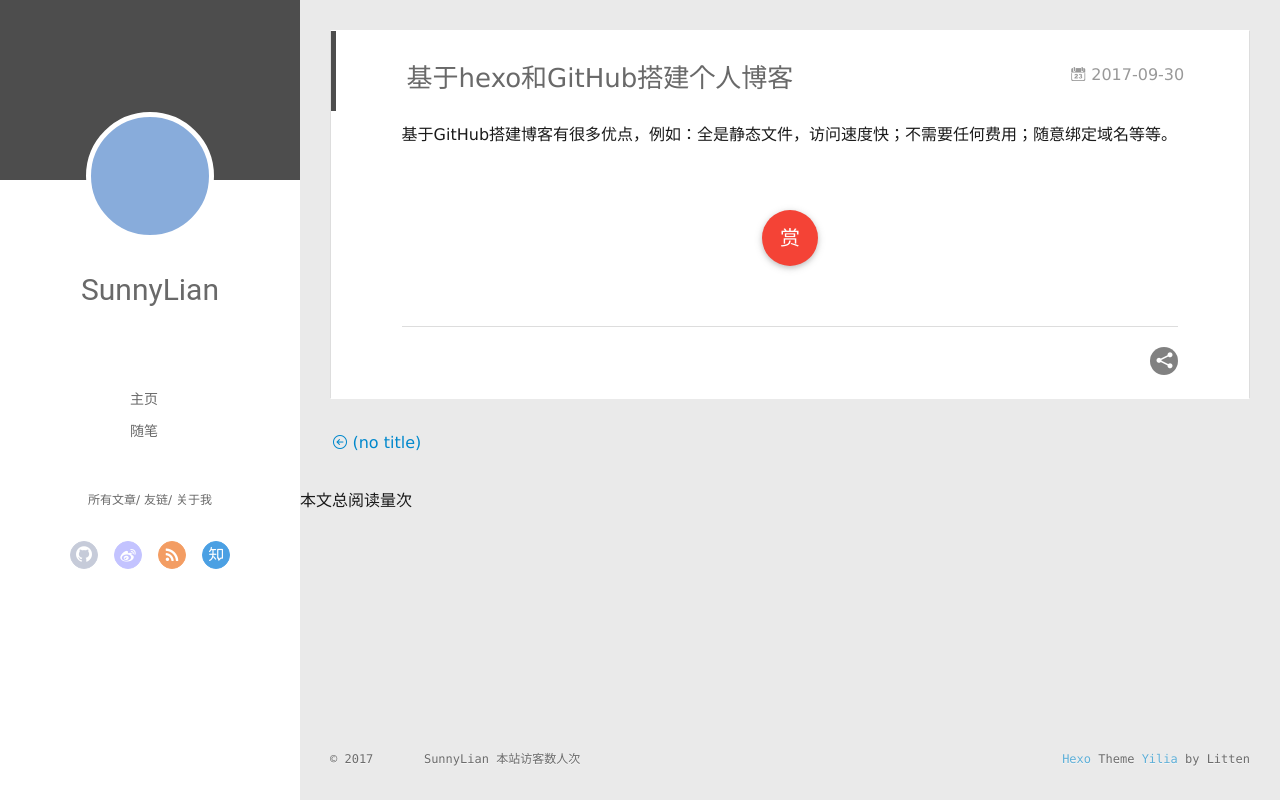
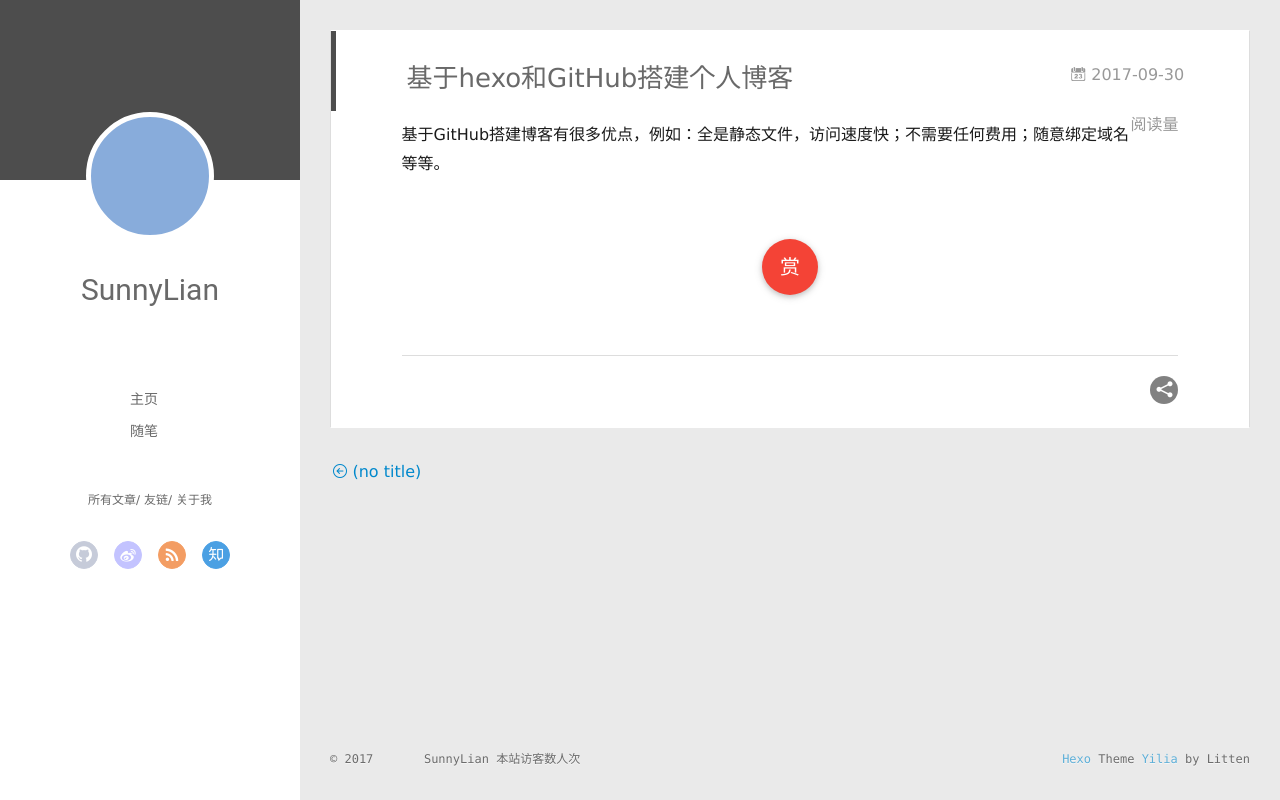
Before and after one commit to sunnylian/sunnylian.github.io, a plain HTML site: page 2017/09/30/index.html in a window 1280 px wide. Drawn offline with Linux system fonts and the light colour scheme; some packages are replaced by stand-ins of ours; no server answers; a script that the page names is missing.

Commit message:
Site updated: 2017-12-12 22:49:36

```diff
--- a/2017/09/30/index.html
+++ b/2017/09/30/index.html
@@ -172,6 +172,11 @@
 
       </header>
 
+
+		<span class="archive-article-date">
+			阅读量 <span id="busuanzi_value_page_pv"></span>
+		</span>
+
     <div class="article-entry" itemprop="articleBody">
 
         <p>基于GitHub搭建博客有很多优点，例如：全是静态文件，访问速度快；不需要任何费用；随意绑定域名等等。</p>
@@ -309,9 +314,6 @@
 
 
 
-<span id="busuanzi_container_page_pv">
-   本文总阅读量<span id="busuanzi_value_page_pv"></span>次
-</span>
           </div>
         </div>
       </div>
```
Also changed, not shown: 2017/10/12/index.html (+5 -3 lines), 2017/11/21/index.html (+5 -3 lines), 2017/12/01/index.html (+5 -3 lines), 2017/12/11/index.html (+5 -3 lines), 2017/12/12/index.html (+5 -3 lines), README.html (+5 -3 lines), index.html (+6 -18 lines).
